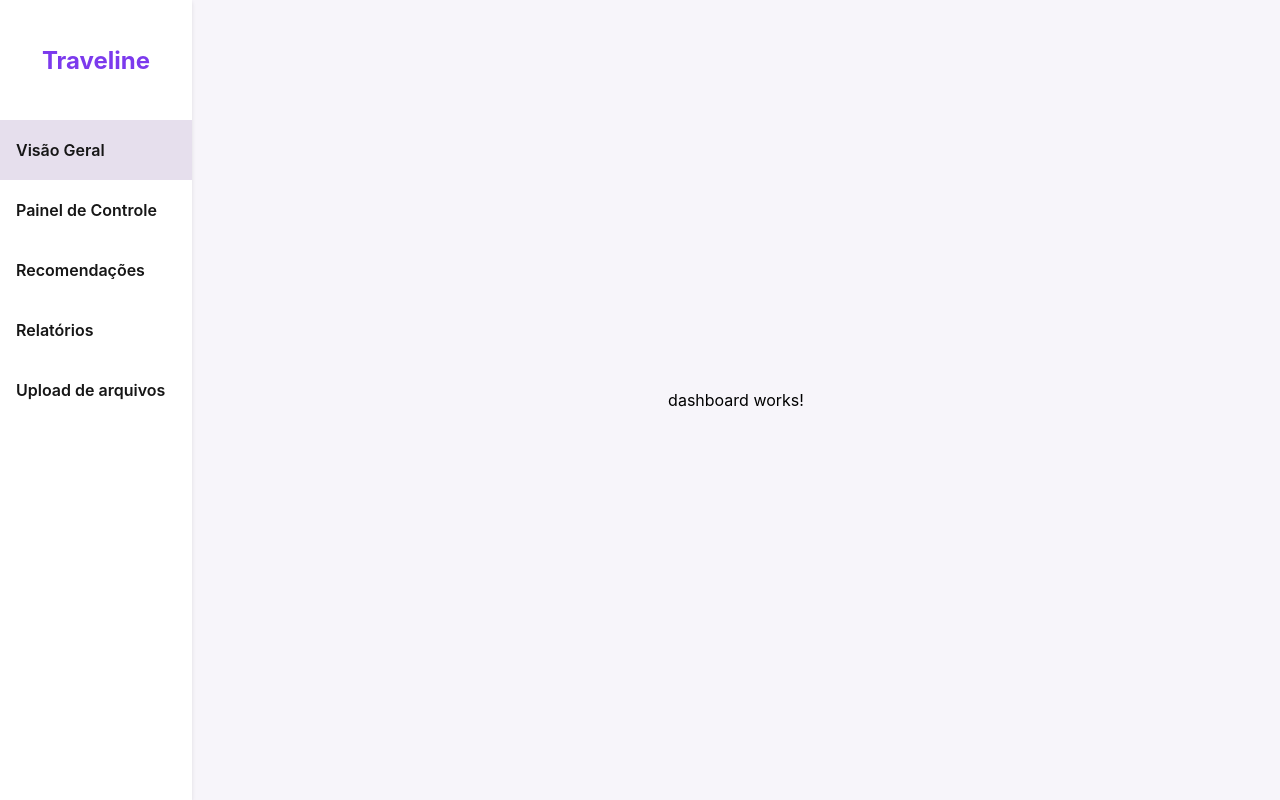
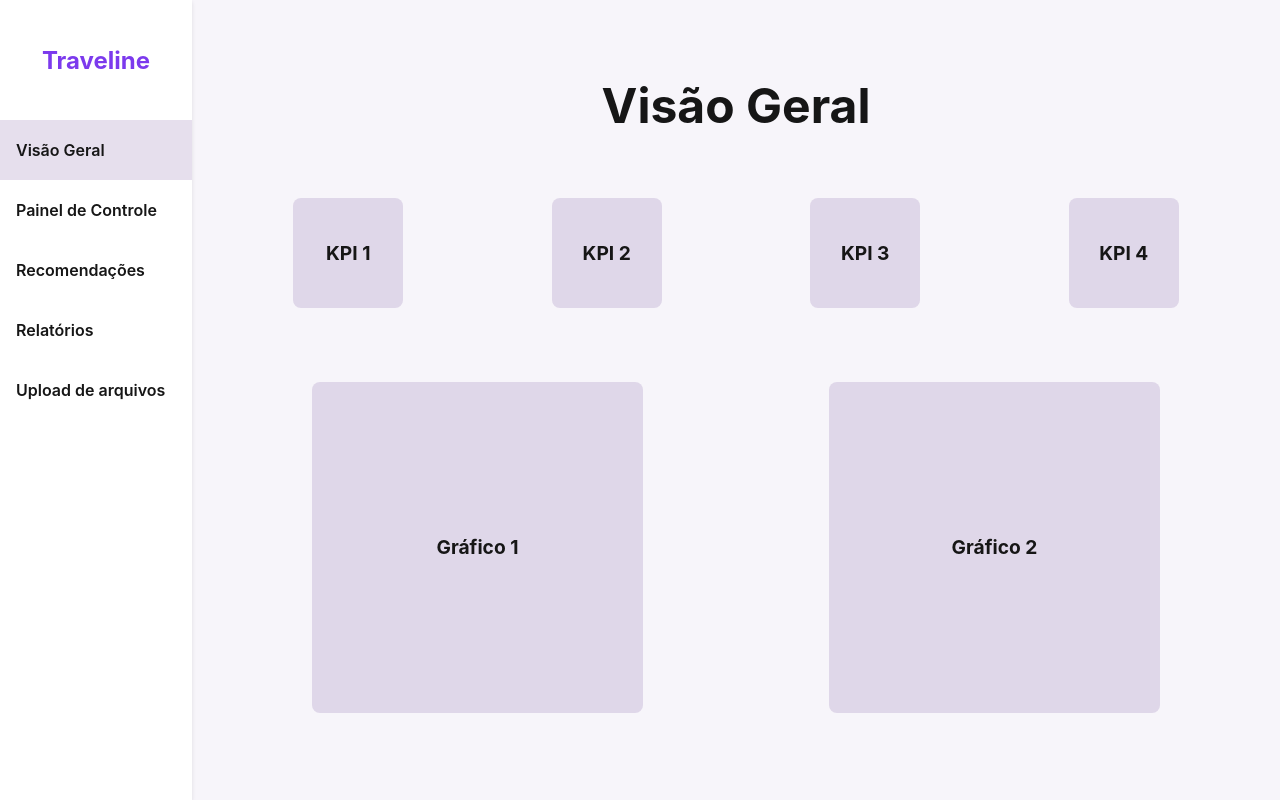
Before and after one commit to Traveline-PI-SPTECH-20262/Frontend, an Angular app in the folder application/: page /dashboard in a window 1280 px wide. Built offline with nearby package versions, Linux system fonts and the light colour scheme.

Commit message:
Dashboard page

```diff
--- /dev/null
+++ b/application/src/app/components/charts/line-chart/line-chart.html
@@ -0,0 +1 @@
+<p>line-chart works!</p>
--- a/application/src/app/components/pages/dashboard/dashboard.css
+++ b/application/src/app/components/pages/dashboard/dashboard.css
@@ -1,8 +1,66 @@
 main {
     width: 100%;
     height: 100%;
+    display: grid;
+    grid-template-rows: 1fr 1fr 3fr;
+    padding: 2rem;
+}
+
+.title{
+    width: 100%;
+    height: 100%;
     display: flex;
-    flex-direction: column;
     align-items: center;
     justify-content: center;
+    font-size: 1.5rem;
+    font-weight: bold;
+    color: var(--text-dark);
 }
+
+.kpis {
+    width: 100%;
+    height: 100%;
+    display: flex;
+    gap: 10px;
+    flex-wrap: wrap;
+    align-items: center;
+    justify-content: space-around;
+}
+
+.kpi {
+    display: flex;
+    align-items: center;
+    justify-content: center;
+    font-size: 1.2rem;
+    font-weight: bold;
+    color: var(--text-dark);
+    border-radius: 8px;
+    background-color: #5b2a8626;
+    height: 75%;
+    max-height: 200px;
+    aspect-ratio: 1 / 1;
+}
+
+.charts {
+    width: 100%;
+    height: 100%;
+    display: flex;
+    gap: 10px;
+    flex-wrap: wrap;
+    align-items: center;
+    justify-content: space-around;
+}
+
+.chart {
+    display: flex;
+    align-items: center;
+    justify-content: center;
+    font-size: 1.2rem;
+    font-weight: bold;
+    color: var(--text-dark);
+    border-radius: 8px;
+    background-color: #5b2a8626;
+    height: 75%;
+    max-height: 400px;
+    aspect-ratio: 1 / 1;
+}
--- a/application/src/app/components/pages/dashboard/dashboard.html
+++ b/application/src/app/components/pages/dashboard/dashboard.html
@@ -1,3 +1,15 @@
 <main>
-    <p>dashboard works!</p>
+    <div class="title">
+        <h1>Visão Geral</h1>
+    </div>
+    <div class="kpis">
+        <div class="kpi"><span>KPI 1</span></div>
+        <div class="kpi"><span>KPI 2</span></div>
+        <div class="kpi"><span>KPI 3</span></div>
+        <div class="kpi"><span>KPI 4</span></div>
+    </div>
+    <div class="charts">
+        <div class="chart">Gráfico 1</div>
+        <div class="chart">Gráfico 2</div>
+    </div>
 </main>
```
Also changed, not shown: application/src/app/components/charts/line-chart/line-chart.ts (added, +15 -0 lines), application/src/app/components/charts/line-chart/line-chart.css (added), 1 other file (tests, documents, lock files or other folders).
